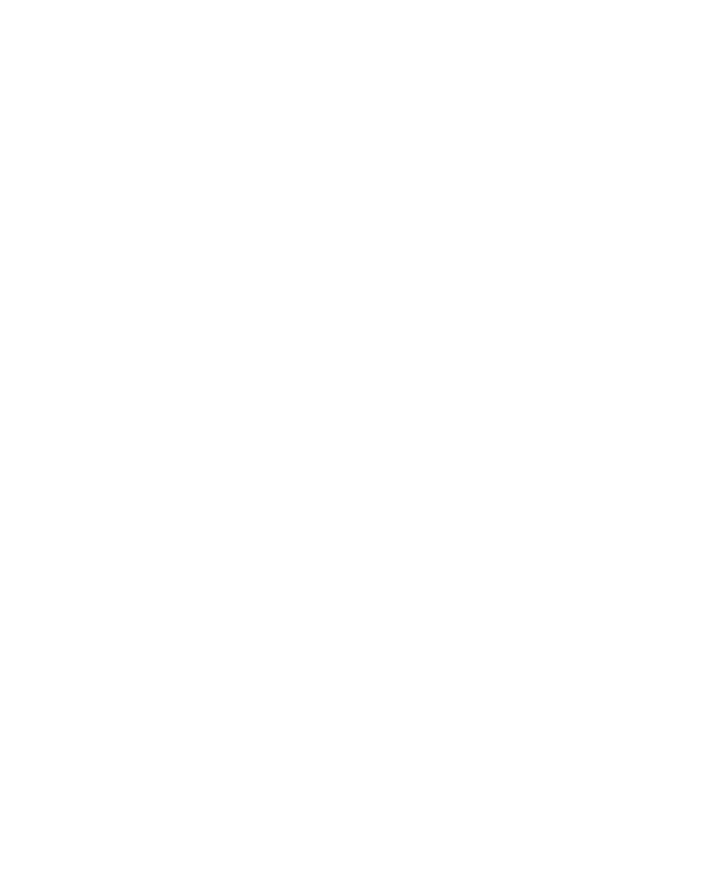
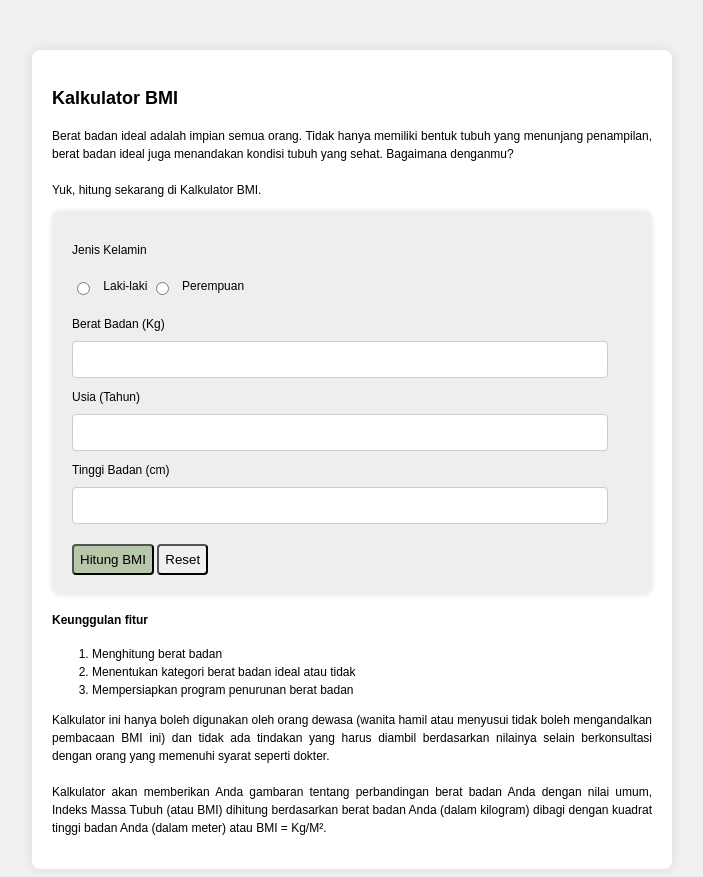
Before and after one commit to revou-fundamental-course/8-jul-24-IndiraFebrica, a plain HTML site: page index.html in a window 1280 px wide. Shown: the whole page, without its empty margins (288-991 px from the left). Before the commit the page ends 800 px from the top, so only its background shows below. Drawn offline with Linux system fonts and the light colour scheme.

Commit message:
full code

```diff
--- /dev/null
+++ b/css/style.css
@@ -0,0 +1,114 @@
+body{
+    font-family: Arial, Helvetica, sans-serif;
+    background-color: #f0f0f0;
+    display: flex;
+    justify-content: center;
+    margin-top: 50px;
+    line-height: 1.5;
+    text-align: justify;
+    font-size: 12px;
+}
+
+.kalkulator{
+    background-color: #fff;
+    padding: 20px;
+    border-radius: 8px;
+    box-shadow: 0 0 10px rgba(0, 0, 0, 0.1);
+    width: 600px;
+}
+
+label[for="gender"]{
+    margin-top: 10px;
+    display: block;
+}
+label[for="weight"]{
+    margin-top: 20px;
+    display: block;
+    text-align: left;
+    margin-bottom: 8px;
+}
+label[for="age"]{
+    display: block;
+    text-align: left;
+    margin-bottom: 8px;
+}
+label[for="height"]{
+    display: block;
+    text-align: left;
+    margin-bottom: 8px;
+}
+
+input[type="radio"]{
+    display: inline-block;
+    margin-right: 10px;
+    vertical-align: middle;
+}
+input[type="number"] {
+    width: calc(100% - 24px);
+    padding: 10px;
+    margin-bottom: 10px;
+    display: inline-block;
+    border: 1px solid #ccc;
+    border-radius: 4px;
+    box-sizing: border-box;
+}
+
+input[type="submit"]{
+    background-color: #B6C7AA;
+    color: black;
+    padding: 6px;
+    border-radius: 4px;
+    cursor: pointer;
+    margin-top: 10px;
+
+}
+
+input[type="reset"]{
+    background-color: #f0f0f0;
+    padding: 6px;
+    border-radius: 4px;
+    cursor: pointer;
+}
+
+input[type="submit"]:hover{
+    background-color: #597445;
+}
+input[type="reset"]:hover{
+    background-color: #F3F7EC;
+}
+
+#bmiform{
+    background-color: #EEEEEE;
+    padding: 20px;
+    border-radius: 8px;
+    box-shadow: 0 0 5px rgba(0, 0, 0, 0.1);
+    width: 560px;
+}
+
+#bmi-result{
+    background-color: #EEEEEE;
+    border-radius: 8px;
+    box-shadow: 0 0 5px rgba(0, 0, 0, 0.1);
+    width: 600px;
+}
+.hasil-bmi{
+    padding: 20px 20px 0 20px;
+    text-align: center;
+}
+
+.bmi-value{
+    font-size: 2em;
+    text-align: center;
+    margin: 10px 0;
+}
+
+.bmi-category{
+    margin-top: -5px;
+    text-align: center;
+    font-size: 15px;
+
+}
+
+.bmi-description{
+    padding: 0 20px 20px 20px;
+}
--- a/index.html
+++ b/index.html
@@ -3,9 +3,57 @@
 <head>
     <meta charset="UTF-8">
     <meta name="viewport" content="width=device-width, initial-scale=1.0">
-    <title>Document</title>
+    <title>Kalkulator BMI</title>
+    <link rel="stylesheet" href="./css/style.css">
 </head>
 <body>
+    <div class="kalkulator">
+        <!--Menambahkan deskripsi kalkulator BMI-->
+        <h2>Kalkulator BMI</h2>
+        <p>Berat badan ideal adalah impian semua orang. Tidak hanya memiliki bentuk
+            tubuh yang menunjang penampilan, berat badan ideal juga menandakan kondisi
+            tubuh yang sehat. Bagaimana denganmu? <br><br> Yuk, hitung sekarang di Kalkulator BMI.
+        </p>
 
+        <!--Menambahkan form inputan-->
+        <form id="bmiform">
+            <label for="gender">Jenis Kelamin</label><br>
+            <input type="radio" id="male" name="gender" value="male" required>
+            <label for="male">Laki-laki</label>
+            <input type="radio" id="female" name="gender" value="female">
+            <label for="female">Perempuan</label><br>
+
+            <label for="weight">Berat Badan (Kg)</label>
+            <input type="number" id="weight" name="weight" required><br>
+
+            <label for="age">Usia (Tahun)</label>
+            <input type="number" name="age" id="age" required><br>
+
+            <label for="height">Tinggi Badan (cm)</label>
+            <input type="number" name="height" id="height" required><br>
+
+            <input type="submit" value="Hitung BMI">
+            <input type="reset" value="Reset">
+        </form>
+
+        <!--Menambahkan keunggulan fitur-->
+        <h4>Keunggulan fitur</h4>
+        <ol>
+            <li>Menghitung berat badan</li>
+            <li>Menentukan kategori berat badan ideal atau tidak</li>
+            <li>Mempersiapkan program penurunan berat badan</li>
+
+        </ol>
+
+        <!--Menambahkan deskripsi lainnya-->
+        <p>Kalkulator ini hanya boleh digunakan oleh orang dewasa (wanita hamil atau menyusui tidak
+            boleh mengandalkan pembacaan BMI ini) dan tidak ada tindakan yang harus diambil berdasarkan
+            nilainya selain berkonsultasi dengan orang yang memenuhi syarat seperti dokter. <br><br>
+            Kalkulator akan memberikan Anda gambaran tentang perbandingan berat badan Anda dengan nilai
+            umum, Indeks Massa Tubuh (atau BMI) dihitung berdasarkan berat badan Anda (dalam kilogram)
+            dibagi dengan kuadrat tinggi badan Anda (dalam meter) atau BMI = Kg/M².
+        </p>
+    </div>
+    <script src="./js/script.js"></script>
 </body>
 </html>
--- /dev/null
+++ b/js/script.js
@@ -0,0 +1,75 @@
+document.addEventListener('DOMContentLoaded', () => {
+    // Mengambil elemen form dengan id 'bmiform'
+    const bmiForm = document.getElementById('bmiform');
+
+    // Membuat elemen div untuk menampilkan hasil BMI
+    const resultElement = document.createElement('div');
+    bmiForm.parentElement.appendChild(resultElement);
+
+    // Menambahkan event listener untuk form submission
+    bmiForm.addEventListener('submit', function(event) {
+        event.preventDefault();
+
+        // Mengambil nilai berat dan tinggi dari input form
+        const weight = parseFloat(document.getElementById('weight').value);
+        const heightInCm = parseFloat(document.getElementById('height').value);
+        const heightInM = heightInCm / 100; // Konversi tinggi dari cm ke m
+
+        if (!isNaN(weight) && !isNaN(heightInM) && heightInM > 0) {
+            const bmi = calculateBMI(weight, heightInM); // Menghitung BMI
+            const categoryInfo = getBMICategory(bmi); // Mendapatkan kategori BMI dan deskripsi
+
+            //Menampilkan hasil BMI beserta kategori dan deskripsi
+            resultElement.innerHTML = `
+                <div id="bmi-result">
+                    <h3 class="hasil-bmi">Hasil BMI Anda</h3>
+                    <div class="bmi-value">${bmi.toFixed(2)}</div>
+                    <div class="bmi-category">${categoryInfo.category}</div>
+                    <p class="bmi-description">${categoryInfo.description}</p>
+                </div>
+            `;
+        } else {
+            // Menampilkan pesan error jika nilai tidak valid
+            resultElement.innerHTML = `
+                <div class="kalkulator">
+                    <p class="error-message">Masukkan nilai berat dan tinggi yang valid.</p>
+                </div>
+            `;
+        }
+    });
+
+    // Menambahkan event listener untuk tombol reset
+    bmiForm.addEventListener('reset', function(){
+        resultElement.innerHTML = ''; // Mengosongkan isi dari resultElement
+    });
+
+    // Fungsi untuk menghitung BMI
+    function calculateBMI(weight, height) {
+        return weight / (height * height);
+    }
+
+    // Fungsi untuk mendapatkan kategori BMI dan deskripsi berdasarkan nilai BMI
+    function getBMICategory(bmi) {
+        if (bmi < 18.5) {
+            return {
+                category: 'Kekurangan Berat Badan',
+                description: 'Anda termasuk dalam kategori kekurangan berat badan, dianjurkan untuk mempertahankan pola makan yang sehat.'
+            };
+        } else if (bmi >= 18.5 && bmi <= 24.9) {
+            return {
+                category: 'Normal (Ideal)',
+                description: 'Anda termasuk dalam kategori berat badan normal (ideal), pertahankan gaya hidup sehat.'
+            };
+        } else if (bmi >= 25.0 && bmi <= 29.9) {
+            return {
+                category: 'Kelebihan Berat Badan',
+                description: 'Anda termasuk dalam kategori kelebihan berat badan, dianjurkan untuk rajin olahraga dan perbaiki pola makan.'
+            };
+        } else {
+            return {
+                category: 'Kegemukan (Obesitas)',
+                description: 'Anda termasuk dalam kategori kegemukan (obesitas), berisiko lebih tinggi untuk berbagai penyakit seperti diabetes, tekanan darah tinggi, dan penyakit jantung. Konsultasikan dengan dokter untuk perencanaan pengelolaan berat badan.'
+            };
+        }
+    }
+});
```
